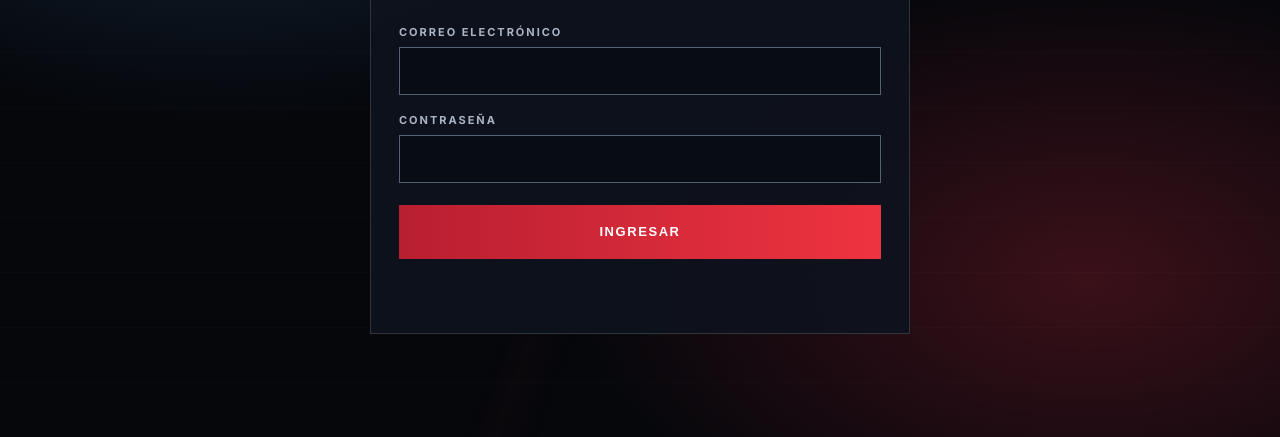
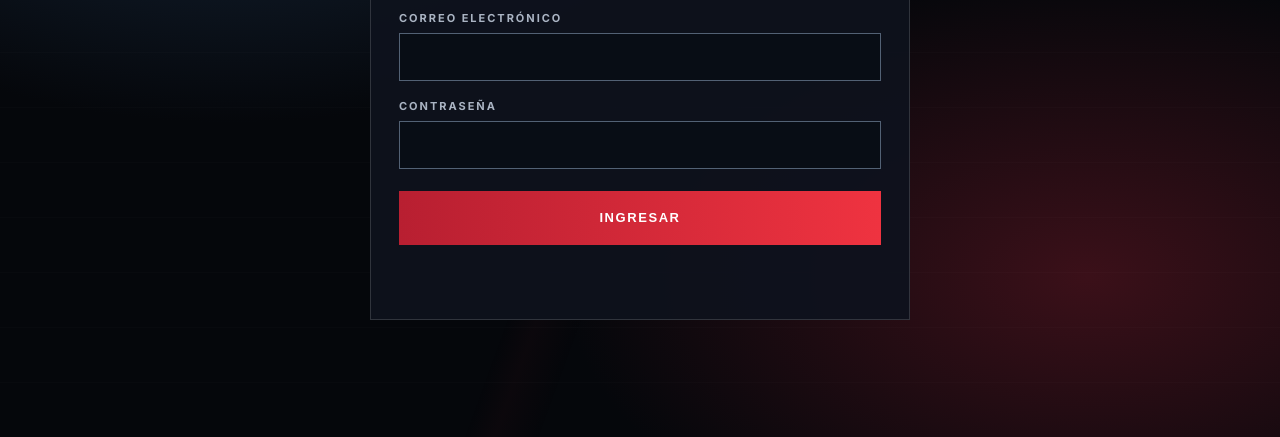
Before and after one commit to rominayesicagg-ux/MISI-N-18, a plain HTML site: page index.html in a window 1280 px wide. Shown: the part 363-800 px from the top of the page. Drawn offline with nearby package versions, Linux system fonts and the light colour scheme; no server answers; a web font is replaced by a local one.

Commit message:
Update style.css

```diff
--- a/style.css
+++ b/style.css
@@ -3,7 +3,7 @@
 :root{--red:#ef3340;--blue:#39a9ff;--ink:#07090e;--muted:#9ca7b8}
 *{box-sizing:border-box}
 body{margin:0;background:radial-gradient(ellipse at 18% 20%,#17283c 0,transparent 36%),radial-gradient(ellipse at 85% 80%,#3b1019 0,transparent 34%),#05070b;color:#f5f7fb;font-family:Inter,Arial,sans-serif;min-height:100vh}
-.app{min-height:100vh;padding:22px;position:relative;overflow:hidden}
+.app{min-height:100vh;padding:8px;position:relative;overflow:hidden}
 .app:before{content:"";position:fixed;inset:0;pointer-events:none;background:linear-gradient(110deg,transparent 0 48%,#ef334008 50%,transparent 53%),repeating-linear-gradient(0deg,transparent 0 54px,#ffffff08 55px)}
 .topline,.screen-foot{display:flex;justify-content:space-between;gap:12px;color:#aab4c3;font-size:11px;letter-spacing:.2em;font-weight:700}
 .view{position:relative;z-index:1;max-width:1100px;margin:2vh auto 0}
```
